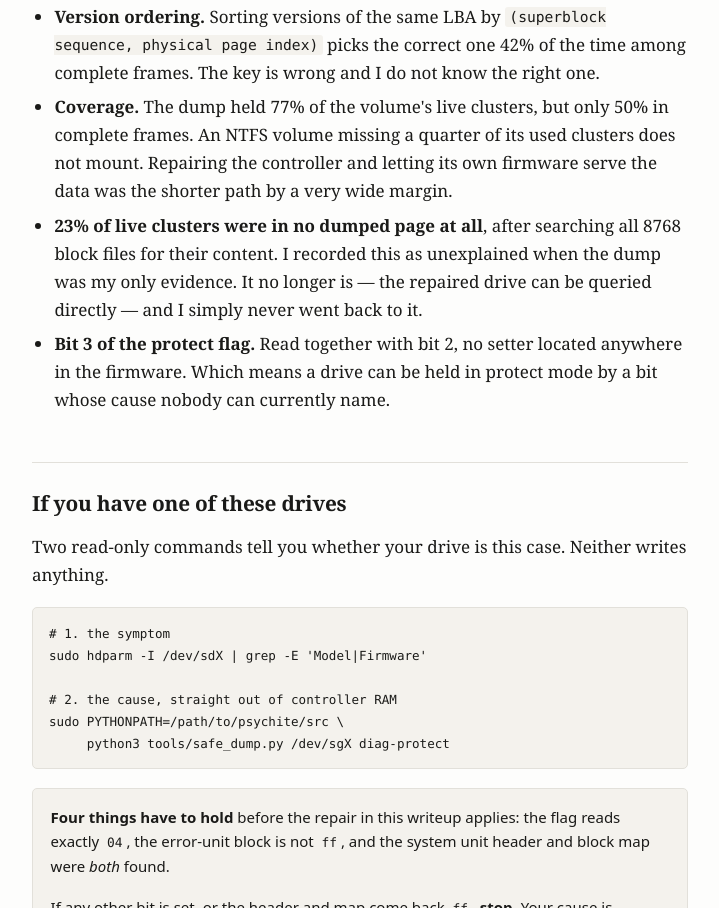
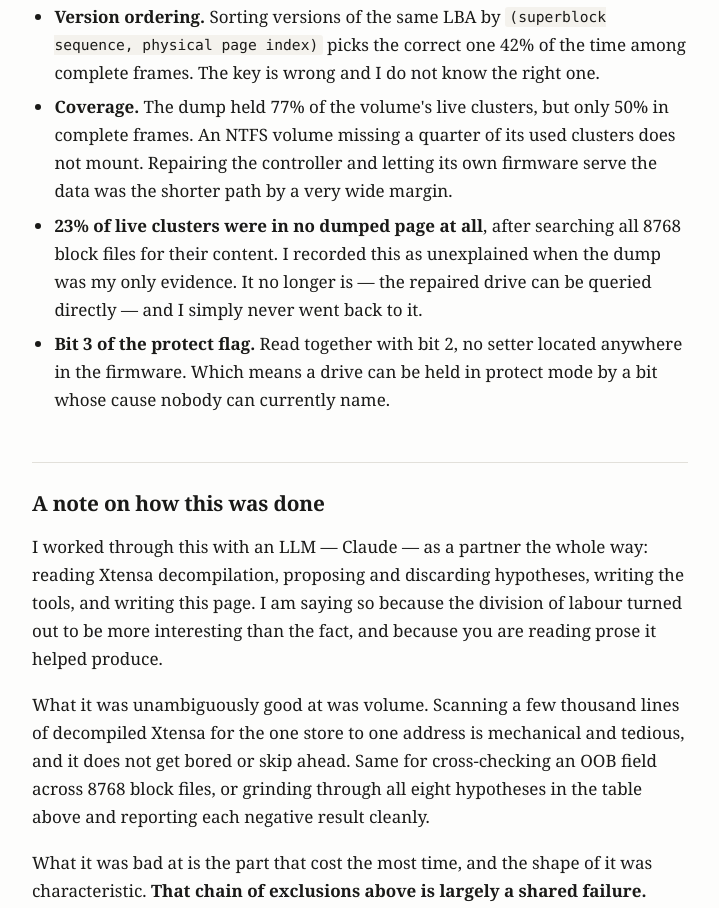
Before and after one commit to stperin/phison-ps3111-s11-recovery, a plain HTML site: page site/index.html in a window 1280 px wide. Shown: the part 11092-12000 px from the top of the page, without its empty margins (280-999 px from the left). Drawn offline with Linux system fonts and the light colour scheme.

Commit message:
Disclose the LLM collaboration in the writeup
Readers deserve to know, and burying it in a footer line would have been the
worst of both worlds: enough to notice, not enough to be useful.

The section is placed where it has analytic content rather than where it
reads as a disclaimer. It says what the help was good for (volume: thousands
of lines of decompiled Xtensa, 8768 block files, the eight hypotheses in the
table) and it says plainly that the longest dead end in the project -- the
cipher that did not exist -- is largely a shared failure, with the
characteristic shape of each negative result returning as a more elaborate
hypothesis instead of as doubt about the premise. The two findings that
actually unblocked everything, the division by four and the pSLC read mode,
came from noticing that two numbers disagreed.

It closes on the point the rest of the page already argues: the constraint
was never the rate of generating hypotheses, it was the rate of checking them
against something already known.

```diff
--- a/site/index.html
+++ b/site/index.html
@@ -338,6 +338,16 @@ after:  IDENTIFY model='SPCC M.2 SSD' firmware='SBFM21.1'</code></pre>
   <li><strong>Bit 3 of the protect flag.</strong> Read together with bit 2, no setter located anywhere in the firmware. Which means a drive can be held in protect mode by a bit whose cause nobody can currently name.</li>
 </ul>
 
+<h2>A note on how this was done</h2>
+
+<p>I worked through this with an LLM — Claude — as a partner the whole way: reading Xtensa decompilation, proposing and discarding hypotheses, writing the tools, and writing this page. I am saying so because the division of labour turned out to be more interesting than the fact, and because you are reading prose it helped produce.</p>
+
+<p>What it was unambiguously good at was volume. Scanning a few thousand lines of decompiled Xtensa for the one store to one address is mechanical and tedious, and it does not get bored or skip ahead. Same for cross-checking an OOB field across 8768 block files, or grinding through all eight hypotheses in the table above and reporting each negative result cleanly.</p>
+
+<p>What it was bad at is the part that cost the most time, and the shape of it was characteristic. <strong>That chain of exclusions above is largely a shared failure.</strong> Each negative result came back as a more elaborate hypothesis — stated, I should add, with noticeably more confidence than the evidence supported — rather than as a reason to doubt the premise. A partner willing to generate the next hypothesis indefinitely makes it very easy never to stop and ask whether the question itself is wrong. Meanwhile the ÷4 block factor and the pSLC read mode, which were the two things actually blocking everything, were both found the ordinary way: by noticing that two numbers that should have agreed did not. Both had been sitting in plain view for days.</p>
+
+<p>So the honest summary is that the deadlock was not broken by a better reasoner. It was broken by ground truth — a repaired drive I could query — and the rule fell out in an afternoon. I think that is worth holding onto at the current moment of enthusiasm. <strong>The binding constraint on this project was never the rate at which hypotheses could be produced. It was the rate at which they could be checked against something already known, and nothing about an LLM improves that rate.</strong> It will, however, happily help you generate wrong answers faster than you can check them.</p>
+
 <h2>If you have one of these drives</h2>
 
 <p>Two read-only commands tell you whether your drive is this case. Neither writes anything.</p>
```
